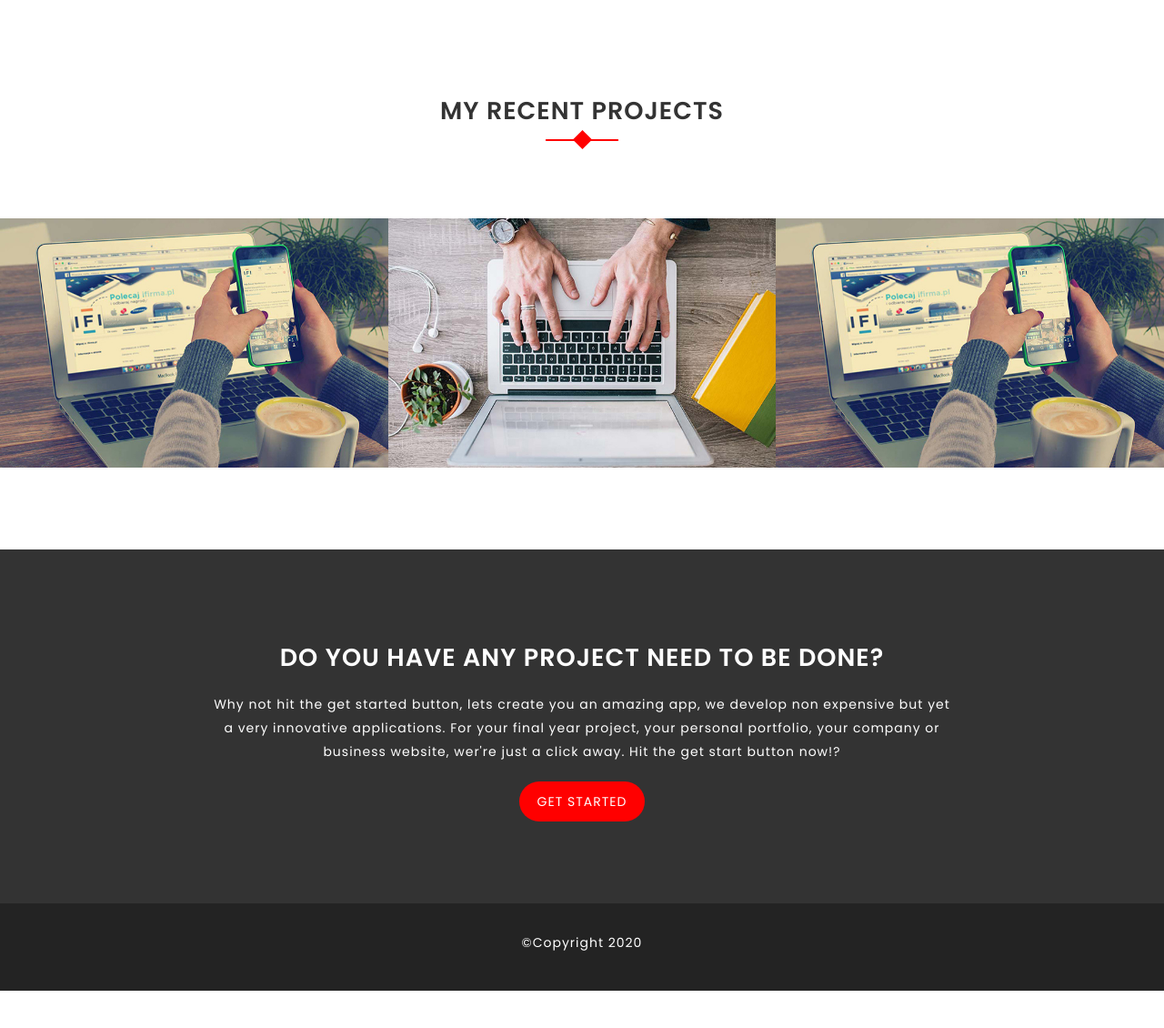
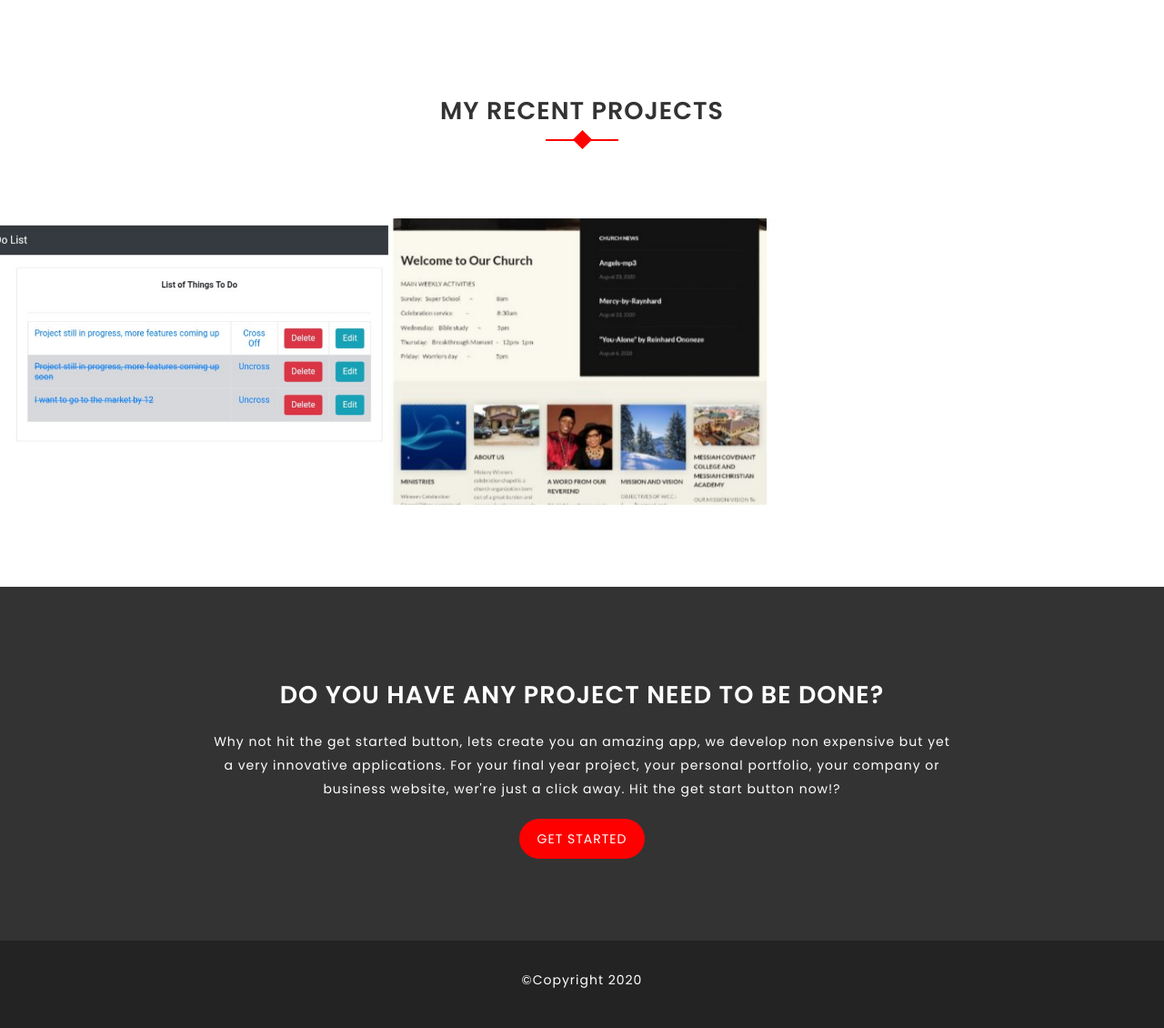
Before and after one commit to Ebuka-cpu/ebueportfolio, a Django app: page / in a window 1280 px wide. Shown: the part 1719-2849 px from the top of the page at 91% size. Before the commit the page ends 2808 px from the top, so only its background shows below. Run offline with Django 3.2, Linux system fonts and the light colour scheme; data comes from the database, SQL or seed files in the repository; some libraries are stand-ins or nearby versions.

Commit message:
updated homepage

```diff
--- a/templates/base.html
+++ b/templates/base.html
@@ -20,7 +20,8 @@
             <button type="button" class="navbar-toggle" data-toggle="collapse" data-target=".navbar-main-collapse">
                 <i class="fa fa-bars"></i>
             </button>
-            <a class="navbar-brand page-scroll" href="/"> EBUE-DEV<span>.</span> </a>
+            <a class="navbar-brand page-scroll" href="/"> EBUE-DEV<span>.</span> </a><br>
+
         </div>
         <div class="collapse navbar-collapse navbar-right navbar-main-collapse">
             <ul class="nav navbar-nav">
--- a/templates/contact.html
+++ b/templates/contact.html
@@ -13,6 +13,9 @@
             <div class="row">
                 <div class="col-md-12">
                     <div class="section-header text-center">
+
+                        <i class="icon icon-wallet"></i>
+
                         <h2>Contact Me</h2>
 
                     </div>
--- a/templates/home.html
+++ b/templates/home.html
@@ -82,38 +82,19 @@
                     <div class="col-md-4 col-sm-4 col-xs-12 no-padding">
                         <div class="gallery-items">
 
-                                <img src="{% static 'images/21.jpg'  %}" alt="work image">
-                            </a>
+                               <a href="http://myawsomedjangotodoapp.herokuapp.com/"> <img src="{% static 'images/todo.jpg'  %}" alt="work image"></a>
 
-                            <div class="gallery-text">
-                                <h2>{{ work.title }}</h2>
-                            </div>
                         </div>
                     </div>
 
                      <div class="col-md-4 col-sm-4 col-xs-12 no-padding">
                         <div class="gallery-items">
-                            <a class="view img" href="{{ work.image.url }}">
-                                <img src="{% static 'images/10.jpg'  %}" alt="work image">
-                            </a>
 
-                            <div class="gallery-text">
-                                <h2>{{ work.title }}</h2>
-                            </div>
+                               <a href="https://winnerscelebrationchapel.com"> <img height="30px" src="{% static 'images/churchwebsite.jpg' %}" alt="work image"></a>
+
                         </div>
                     </div>
 
-                     <div class="col-md-4 col-sm-4 col-xs-12 no-padding">
-                        <div class="gallery-items">
-                            <a class="view img" href="{{ work.image.url }}">
-                                <img src="{% static 'images/21_C7cCvnD.jpg'  %}" alt="work image">
-                            </a>
-
-                            <div class="gallery-text">
-                                <h2>{{ work.title }}</h2>
-                            </div>
-                        </div>
-                    </div>
 
             </div>
         </div>
```
Also changed, not shown: static/images/churchwebsite.jpg (added), static/images/todo.jpg (added).
